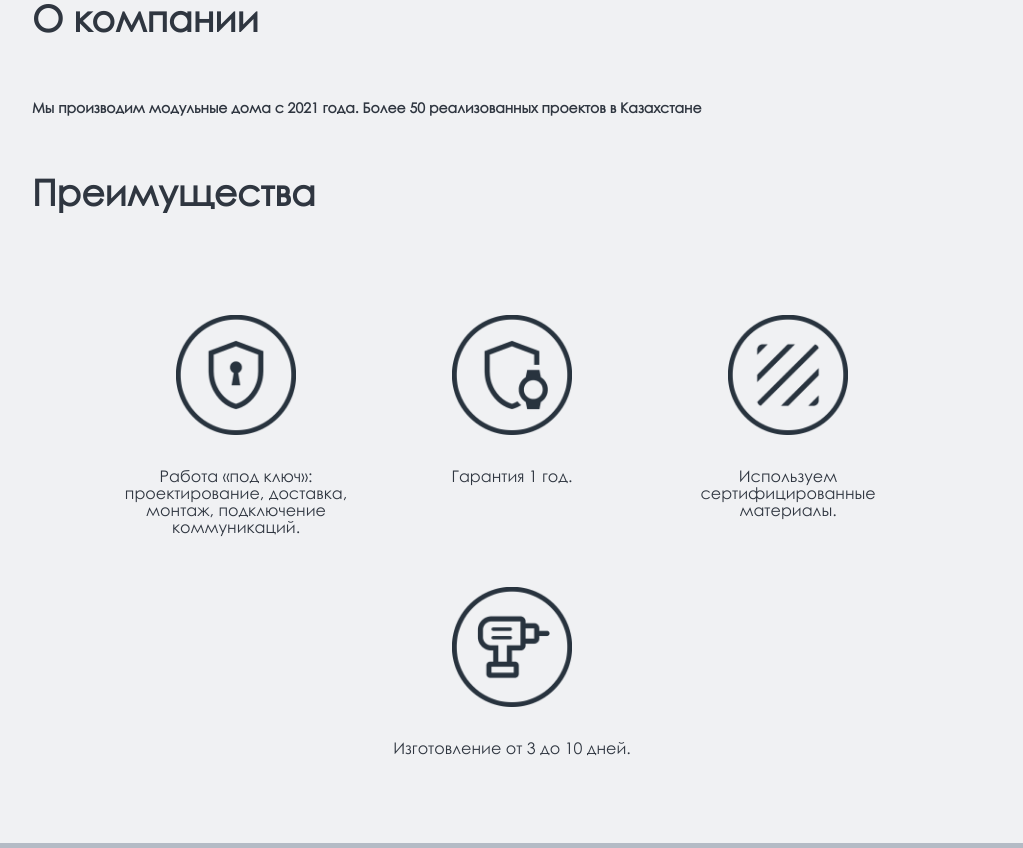
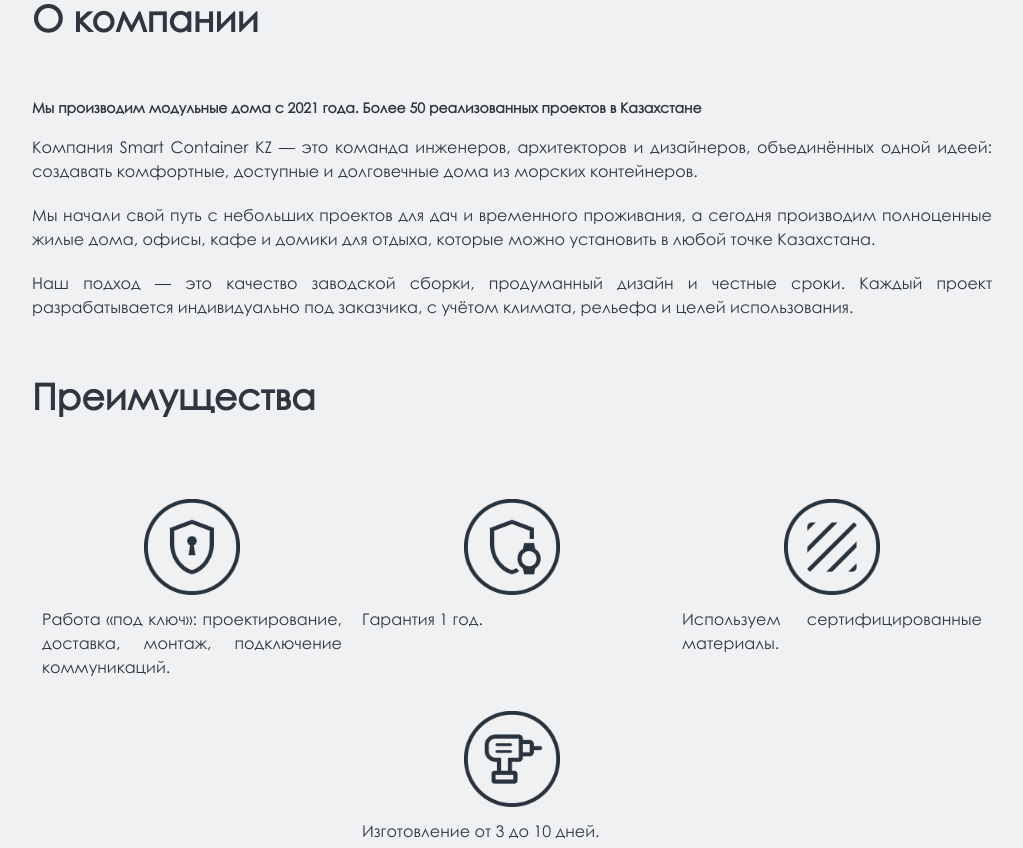
Before and after one commit to Eizza/smartcontainer.github.io, a plain HTML site: page index.html in a window 1280 px wide. Shown: the part 792-1640 px from the top of the page, without its empty margins (128-1151 px from the left). Drawn offline with Linux system fonts and the light colour scheme.

Commit message:
Add files via upload

```diff
--- a/index.html
+++ b/index.html
@@ -52,7 +52,22 @@
 					<div class="br3"></div>
 				</div>
 
+
 				<h6 class="parag">Мы производим модульные дома с 2021 года. Более 50 реализованных проектов в Казахстане</h6>
+
+				<div class="br1"></div>
+
+				<p>Компания Smart Container KZ — это команда инженеров, архитекторов и дизайнеров, объединённых одной идеей:
+				создавать комфортные, доступные и долговечные дома из морских контейнеров.</p>
+
+				<div class="br1"></div>
+
+				<p>Мы начали свой путь с небольших проектов для дач и временного проживания, а сегодня производим полноценные жилые дома, офисы, кафе и домики для отдыха, которые можно установить в любой точке Казахстана.</p>
+
+				<div class="br1"></div>
+
+				<p>Наш подход — это качество заводской сборки, продуманный дизайн и честные сроки.
+				Каждый проект разрабатывается индивидуально под заказчика, с учётом климата, рельефа и целей использования.</p>
 
 				<div class="br3"></div>
 				<h4>Преимущества</h4>
@@ -222,7 +237,7 @@
 
 	<div class="block block6">
 	 	<div class="w100" style="text-align: center;">
-	 			<p>Copyright © 2025 | Abishev M.</p>
+	 			<p>© 2025 "Smart Container KZ" | Abishev M.</p>
 	 		<div class="w75">
 	 			<ul>
 	 				<li></li>
--- a/style.css
+++ b/style.css
@@ -10,6 +10,7 @@
 	margin: 0;
 	padding: 0;
 	font-family: myFont;
+	text-decoration: none;
 }
 h1 { font-size: clamp(28px, 6vw, 72px); }
 h2 { font-size: clamp(24px, 5vw, 60px); }
@@ -18,11 +19,22 @@ h4 { font-size: clamp(18px, 3vw, 36px); }
 h5 { font-size: clamp(16px, 2vw, 28px); }
 h6 { font-size: clamp(14px, 1vw, 20px); }
 
-.br1 {height: 20px;}
+p {
+  font-size: clamp(0.625rem, 1.5vw + 0.375rem, 1rem);
+  line-height: 1.5;
+}
+
+/*.br1 {height: 20px;}
 .br2 {height: 40px;}
 .br3 {height: 60px;}
 .br4 {height: 80px;}
-.br5 {height: 100px;}
+.br5 {height: 100px;}*/
+
+.br1 {height: clamp(10px, 2vw, 20px);}
+.br2 {height: clamp(20px, 4vw, 40px);}
+.br3 {height: clamp(30px, 6vw, 60px);}
+.br4 {height: clamp(40px, 8vw, 80px);}
+.br5 {height: clamp(50px, 10vw, 100px);}
 
 .parag {
 	/*background: red;*/
@@ -67,6 +79,7 @@ button {
   font-family: myFontB;
   cursor: pointer;
   box-shadow: 0 3px 0 0 #000;
+  outline: none;
 }
 
 button:active {
@@ -83,12 +96,6 @@ button:active {
 	height: 90vh;
 	background: var(--darkGray);
 }
-
-.logo{
-	width: 100px;
-	z-index: 10;
-}
-
 .w100 {
     position: relative;
     padding: 15px 0;
@@ -99,7 +106,9 @@ button:active {
 	transform: translate(-50%, 0);
 }
 .menu {
-	display: flex;
+		display: flex;
+		flex-wrap: wrap;
+		align-items: center;
     justify-content: space-between;
     width: 100%;
     position: relative;
@@ -108,6 +117,10 @@ button:active {
 .menu .head {
 		align-items: center;
 	display: flex;
+}
+.logo{
+	width: clamp(75px, 8vw, 100px);
+	z-index: 10;
 }
 .cont1 {
 	align-items: center;
@@ -163,25 +176,27 @@ button:active {
 	margin:  0 70%;
 	z-index: 10;
 }
-
+.block2 p {
+	text-align: justify;
+}
 .block2 ul {
 	display: flex;
 	text-align: center;
-	justify-content: center;
+	justify-content: space-evenly;
 	flex-wrap: wrap;
 
 }
 .block2 ul li {
 	/*width: 320px;*/
-	width: clamp(50px, 20vw, 300px);
+	width: clamp(100px, 25vw, 300px);
 	margin: clamp(5px, 10px, 20px);;
 
 }
 .block2 .w75 ul li img {
-	width: 15vmin;
-	height: 15vmin;
+	width: 12vmin;
+	height: 12vmin;
 	position: relative;
-	margin: 30px 0px;
+	margin: 10px 0px;
 }
 
 /*--------------------------block 2-------------------------*/
```
